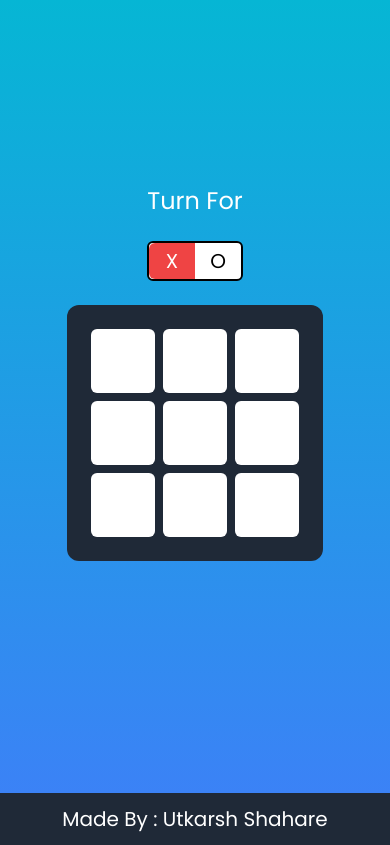
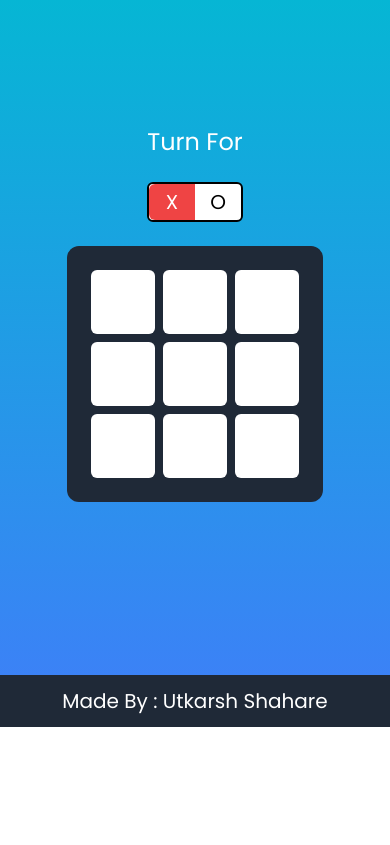
Before and after one commit to utkarsh2004git/PRODIGY_WD_03, a website: page public/index.html in a window 390 px wide. Drawn offline with Linux system fonts and the light colour scheme.

Commit message:
added responsiveness

```diff
--- a/public/index.html
+++ b/public/index.html
@@ -7,7 +7,7 @@
     <title>Tic-Tac-Toe</title>
 </head>
 <body>
-    <div class="flex justify-center items-center h-[94vh] w-full bg-gradient-to-b from-cyan-500 to-blue-500">
+    <div class="flex justify-center items-center h-[80vh] sm:h-[94vh] w-full bg-gradient-to-b from-cyan-500 to-blue-500">
         <div class="gap-6 flex flex-col justify-center items-center">
             <h3 class="text-2xl text-white">Turn For</h3>
             <div class="border-2 border-black  select-none text-xl rounded-md bg-white text-center h-10 w-24  flex justify-center items-center">
```
Also changed, not shown: public/style.css.
